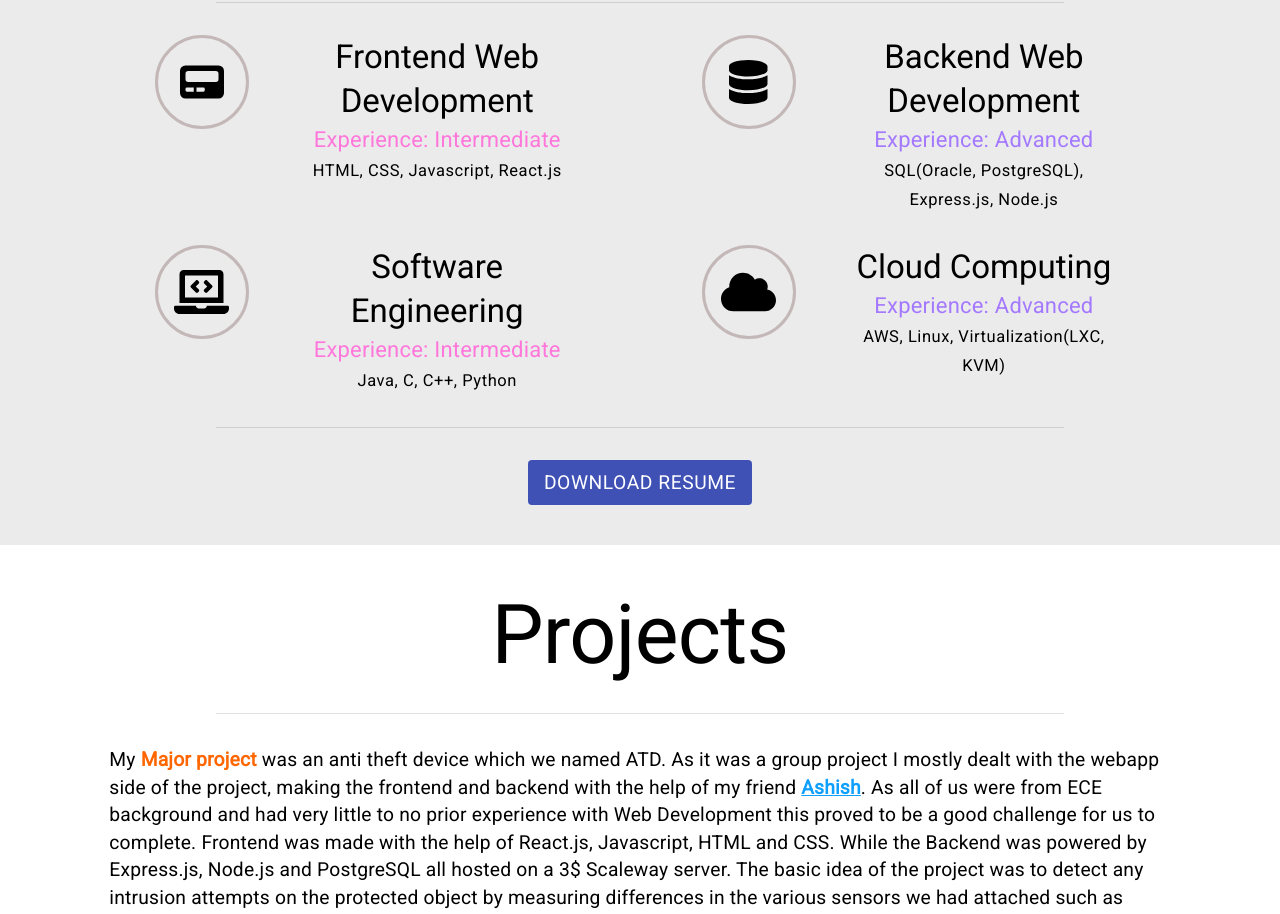
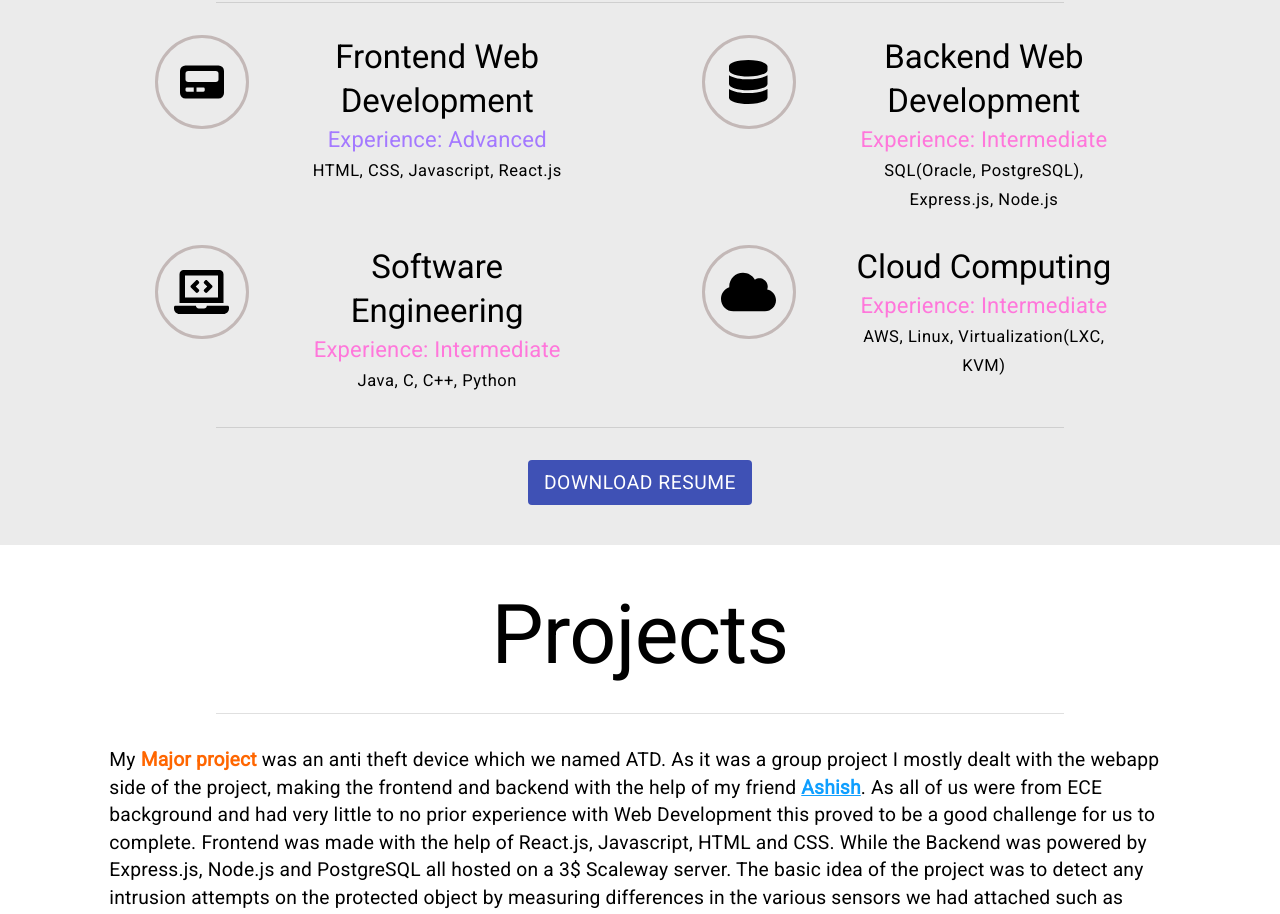
Before and after one commit to arjun-puri/my-site, a React (Create React App) app: page / in a window 1280 px wide. Shown: the part 1580-2494 px from the top of the page. Built offline with nearby package versions, Linux system fonts and the light colour scheme.

Commit message:
updated skill-list a bit

```diff
--- a/src/data/skillData.js
+++ b/src/data/skillData.js
@@ -3,7 +3,7 @@ export let skillData = [
         id: 0,
         icon: 'pager',
         title: 'Frontend Web Development',
-        experience: 'Intermediate',
+        experience: 'Advanced',
         tech: 'HTML, CSS, Javascript, React.js',
     },
 
@@ -11,7 +11,7 @@ export let skillData = [
         id: 1,
         icon: 'database',
         title: 'Backend Web Development',
-        experience: 'Advanced',
+        experience: 'Intermediate',
         tech: 'SQL(Oracle, PostgreSQL), Express.js, Node.js',
     },
 
@@ -27,7 +27,7 @@ export let skillData = [
         id: 3,
         icon: 'cloud',
         title: 'Cloud Computing',
-        experience: 'Advanced',
+        experience: 'Intermediate',
         tech: 'AWS, Linux, Virtualization(LXC, KVM)',
     }
 
```
